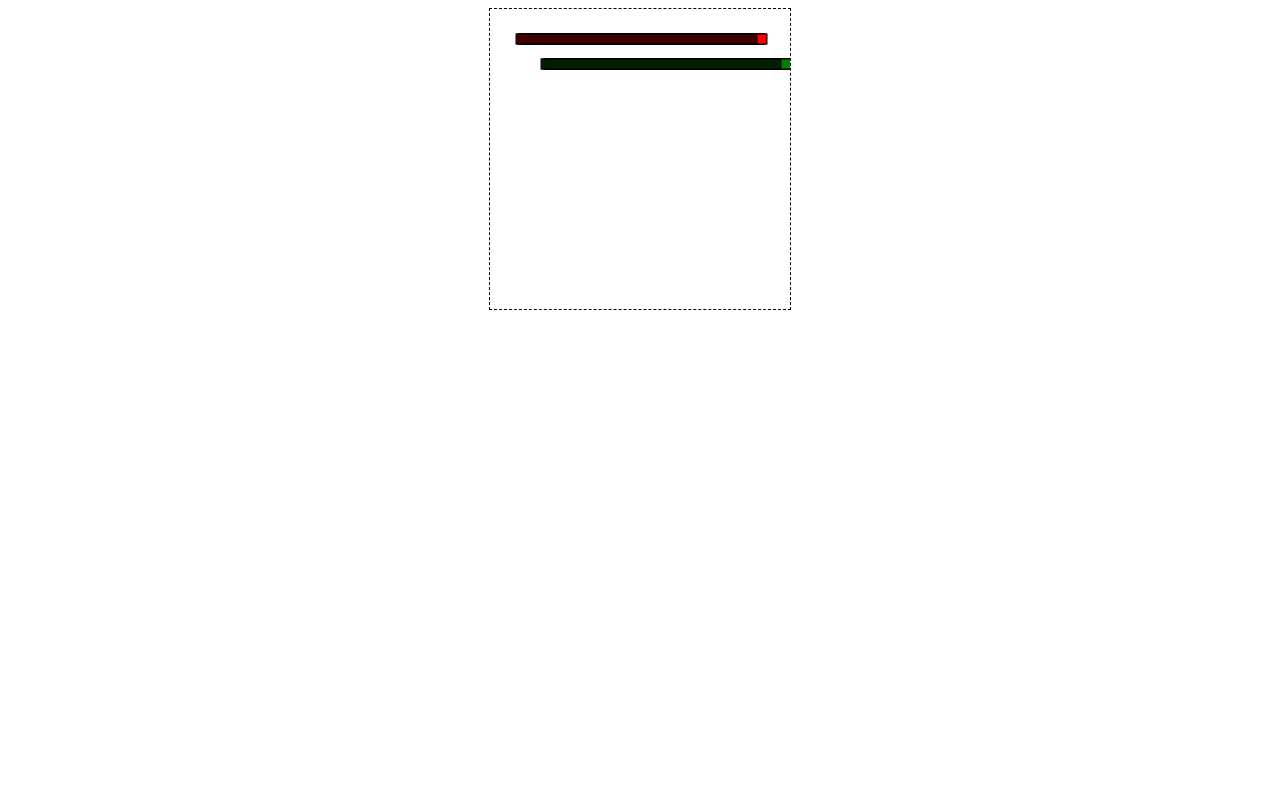
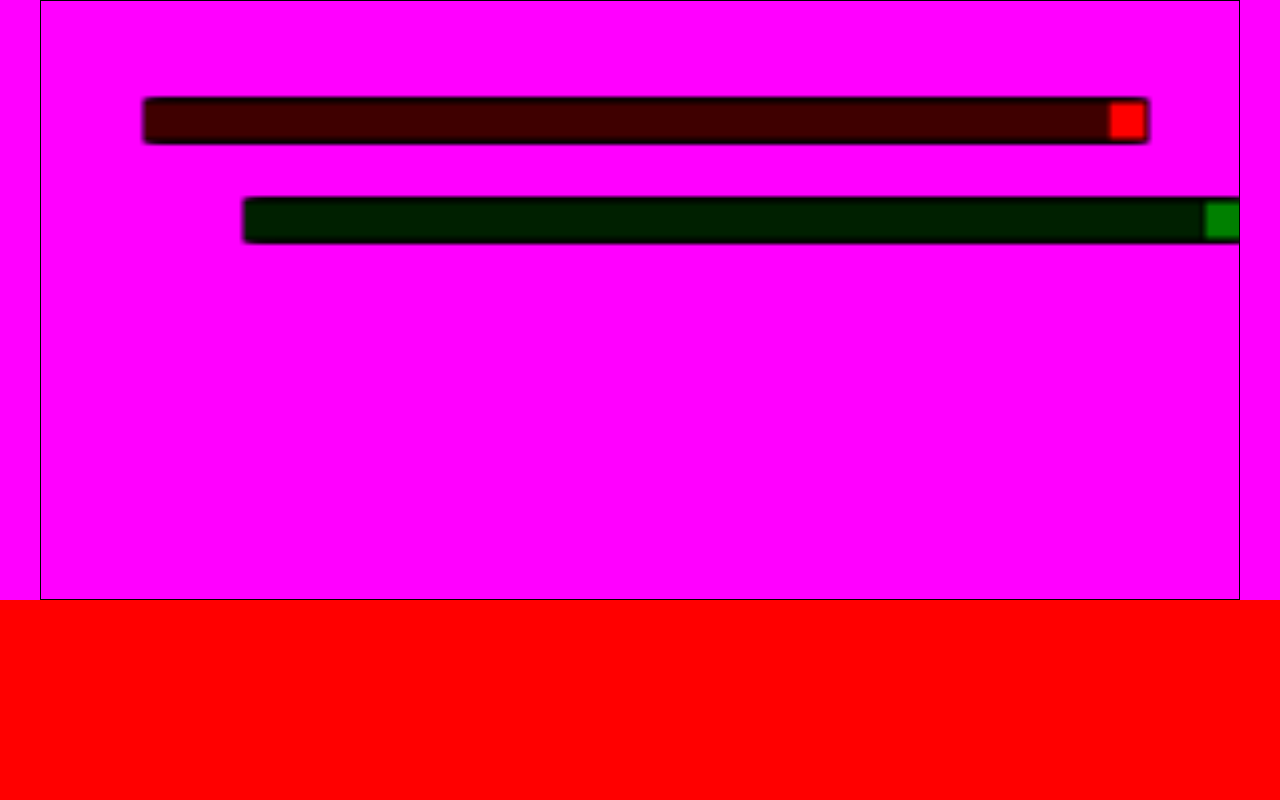
Before and after one commit to gmasterofnone/tron-classic, a website built with webpack: page index.html in a window 1280 px wide. Built offline with nearby package versions, Linux system fonts and the light colour scheme.

Commit message:
Add basic UI layout

```diff
--- a/game.css
+++ b/game.css
@@ -1,5 +1,39 @@
+* {
+  margin: 0;
+  padding: 0;
+  box-sizing: border-box;
+}
+
+body {
+  display: grid;
+  grid-template-rows: 3fr 1fr;
+  width: 100%;
+  height: 100vh;
+}
+
+
+.game-map {
+  display: flex;
+  align-content: center;
+  justify-content: center;
+  grid-template-rows: 1 / span 1;
+  background-color: magenta;
+
+}
+
 #game {
-  border: 1px dashed;
+  border: 1px solid;
   margin: auto;
   display: block;
+  width: 1200px;
+  height: 600px;
 }
+
+.start-screen {
+  display: none;
+}
+.game-controls {
+  display: flex;
+  grid-template-rows: 2 / span 1;
+  background-color: red;
+}
--- a/index.html
+++ b/index.html
@@ -6,7 +6,19 @@
   <link href='./game.css' rel='stylesheet' type='text/css'/>
 </head>
 <body>
-  <canvas id="game" width="300" height="300"></canvas>
+  <section class="game-map">
+    <article class="start-screen">
+    </article>
+    <canvas id="game" ></canvas>
+  </section>
+  <section class="game-controls">
+    <article class="player-one">
+    </article>
+    <article class="game-status">
+    </article>
+    <article class="player-two">
+    </article>
+  </section>
   <script src="main.bundle.js"></script>
 </body>
 </html>
```
